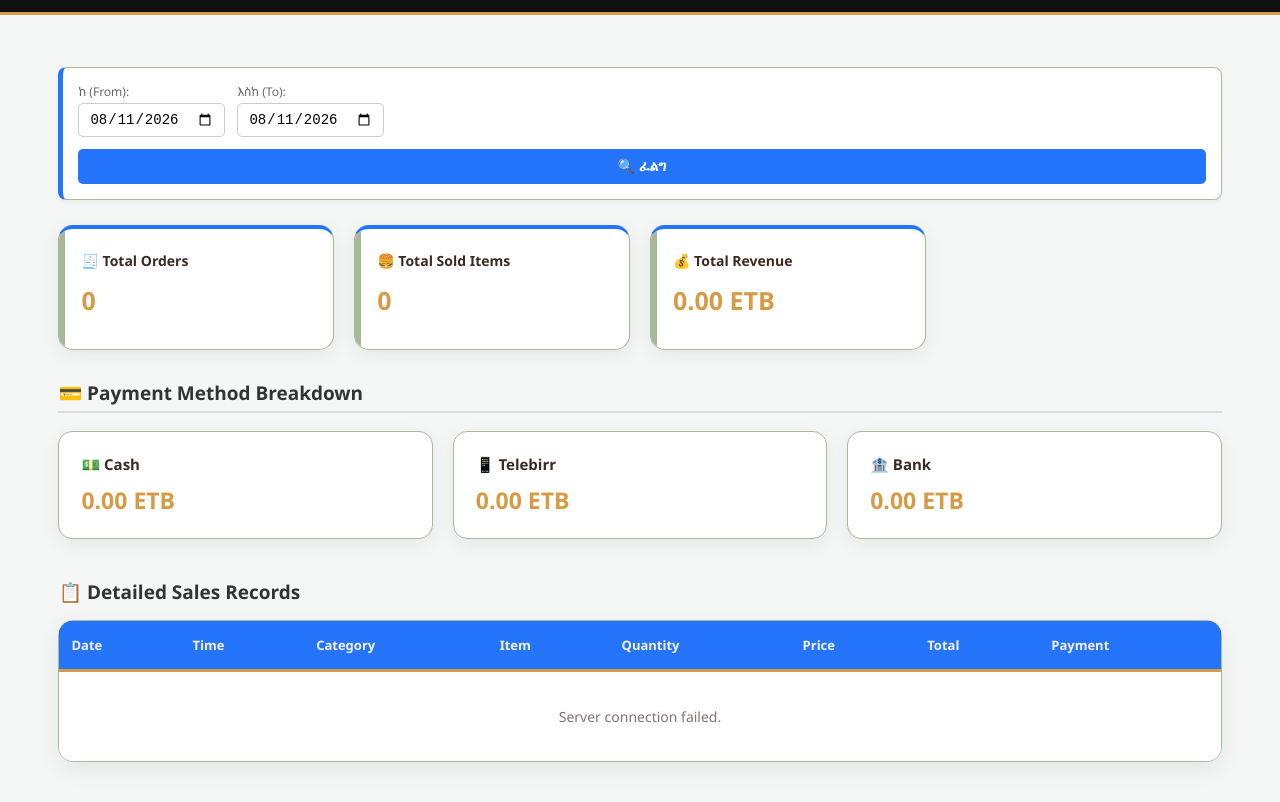
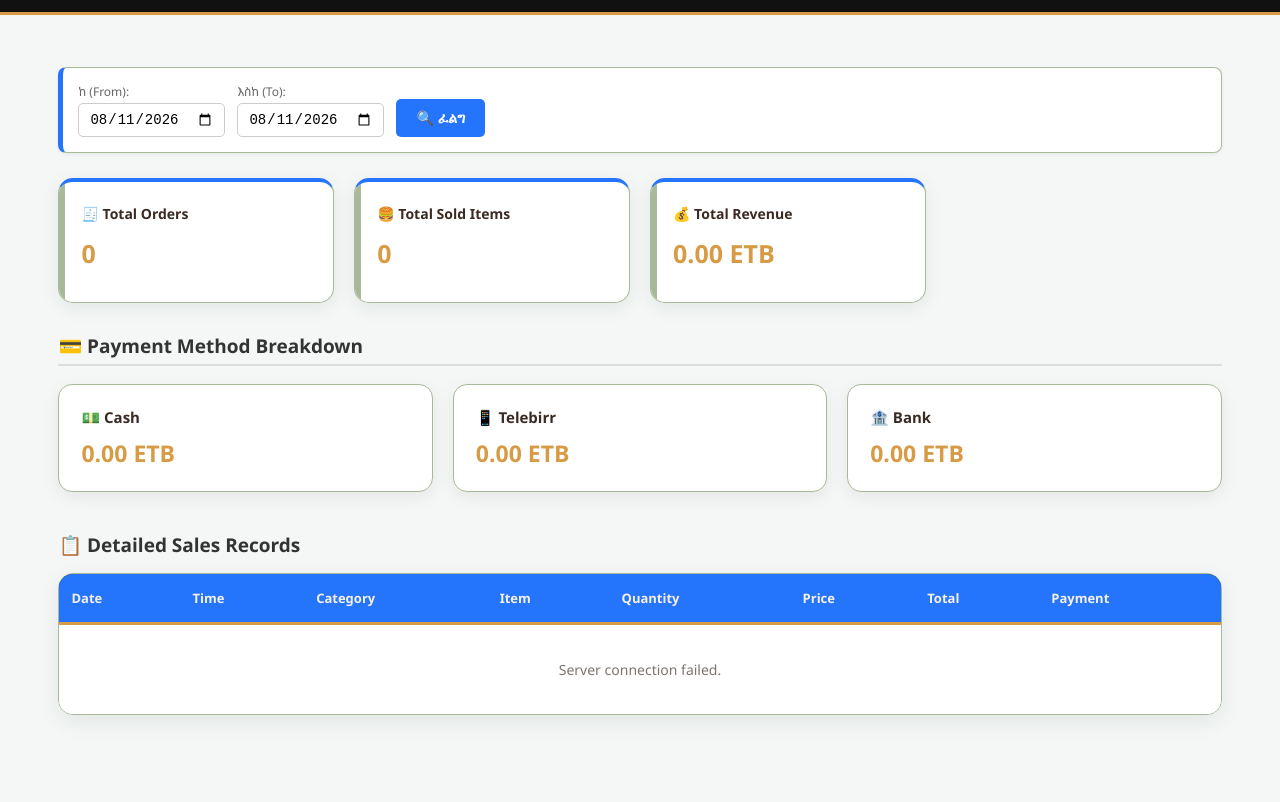
Before and after one commit to birukabera1707-crypto/Ema-Burger, a website: page client/reports.html in a window 1280 px wide. Shown: the part 66-868 px from the top of the page. Drawn offline with Linux system fonts and the light colour scheme; no server answers.

Commit message:
Align search button next to date inputs and update navbar styling

```diff
--- a/client/reports.html
+++ b/client/reports.html
@@ -23,7 +23,7 @@
     <main class="container" style="padding: 20px;">
 
         <!-- COMPACT DATE RANGE SELECTOR (ቀኖች እና ፈልግ በተን ጎን ለጎን) -->
-       <div class="form-card" style="margin-bottom: 25px; padding: 15px; display: flex; gap: 12px; flex-wrap: wrap; align-items: flex-end; border-left: 5px solid #2575fc; background: white; border-radius: 8px; box-shadow: 0 2px 4px rgba(0,0,0,0.05);">
+      <div class="form-card" style="margin-bottom: 25px; padding: 15px; display: flex; gap: 12px; flex-wrap: wrap; align-items: flex-end; border-left: 5px solid #2575fc; background: white; border-radius: 8px; box-shadow: 0 2px 4px rgba(0,0,0,0.05);">
             <div style="display: flex; flex-direction: column;">
                 <label for="startDate" style="font-size: 12px; color: #666; margin-bottom: 3px;">ከ (From):</label>
                 <input type="date" id="startDate" style="padding: 7px 10px; font-size: 14px; border-radius: 5px; border: 1px solid #ccc;">
@@ -32,7 +32,7 @@
                 <label for="endDate" style="font-size: 12px; color: #666; margin-bottom: 3px;">እስከ (To):</label>
                 <input type="date" id="endDate" style="padding: 7px 10px; font-size: 14px; border-radius: 5px; border: 1px solid #ccc;">
             </div>
-            <button onclick="fetchHistoricalSales()" class="submit-btn" style="padding: 8px 18px; background: #2575fc; color: white; cursor: pointer; font-size: 14px; height: 35px; margin: 0; border: none; border-radius: 5px; font-weight: bold;">🔍 ፈልግ</button>
+            <button onclick="fetchHistoricalSales()" class="submit-btn" style="padding: 8px 20px; background: #2575fc; color: white; cursor: pointer; font-size: 14px; height: 38px; margin: 0; border: none; border-radius: 5px; font-weight: bold; width: auto; flex-shrink: 0;">🔍 ፈልግ</button>
         </div>
 
         <!-- DASHBOARD CARDS -->
```
